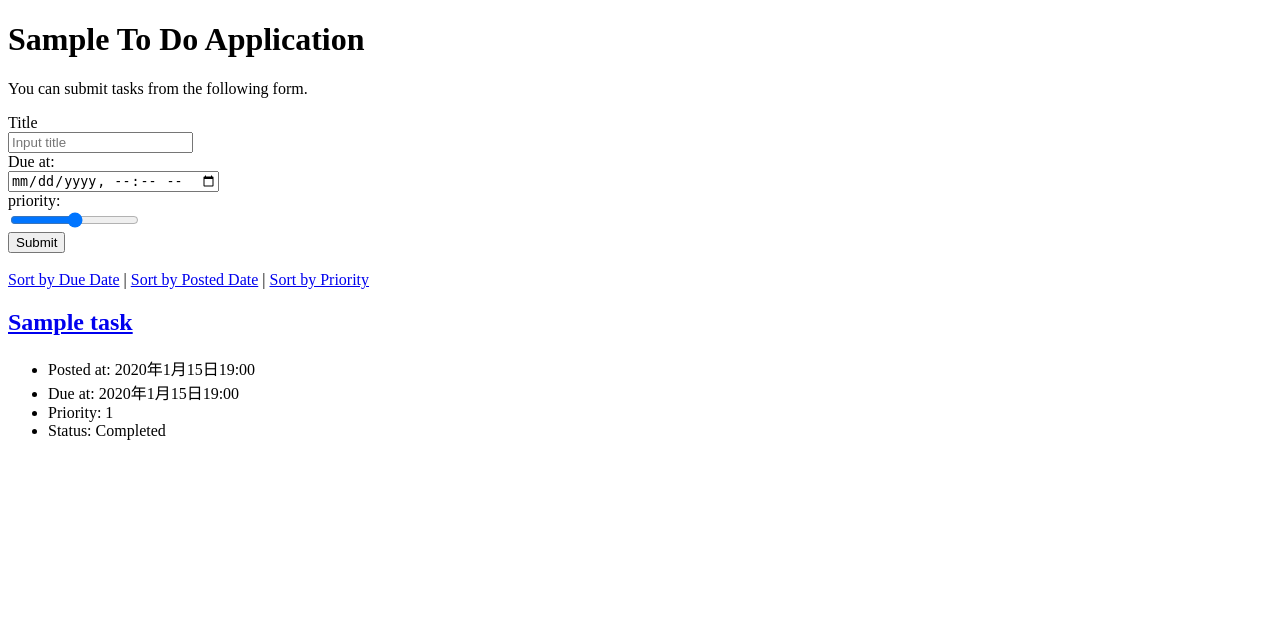
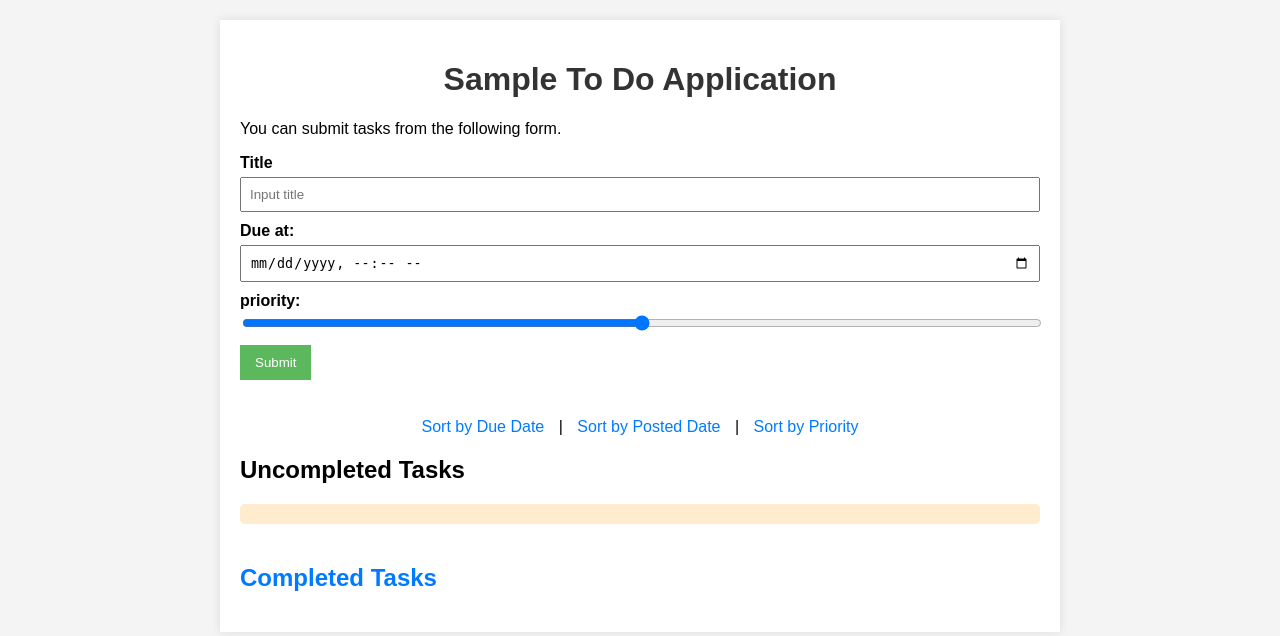
Before and after one commit to Matsuri9/django-test-exercise, a Django app: page / in a window 1280 px wide. Shown: the top 636 px of the page. Run offline with Django 5.2, Linux system fonts and the light colour scheme; tables that the repository leaves empty hold one stand-in row (values such as "Sample post").

Commit message:
add: isCompleted ?&regarding CSS

```diff
--- a/todo/templates/todo/index.html
+++ b/todo/templates/todo/index.html
@@ -6,12 +6,24 @@
     <title>To Do Application</title>
     <meta charset="UTF-8">
     <meta name="author" content="INIAD">
+    <link rel="stylesheet" href="{% static 'css/index.css' %}">
+    <script>
+        function toggleCompletedTasks() {
+            var completedTasks = document.getElementById('completed-tasks');
+            if (completedTasks.style.display === 'none') {
+                completedTasks.style.display = 'block';
+            } else {
+                completedTasks.style.display = 'none';
+            }
+        }
+    </script>
 </head>
 
 <body>
+    <div class="container">
         <h1>Sample To Do Application</h1>
         <p>You can submit tasks from the following form.</p>
-    <form action="{% url 'index' %}" method="post">
+        <form action="{% url 'index' %}" method="post" class="task-form">
             {% csrf_token %}
             <div>
                 <label for="titleInput">Title</label><br>
@@ -31,15 +43,17 @@
         </form>
         <br>
 
-    <div>
+        <div class="sort-links">
             <a href="{% url 'index' %}?order=due">Sort by Due Date</a> |
             <a href="{% url 'index' %}?order=post">Sort by Posted Date</a> |
             <a href="{% url 'index' %}?order=priority">Sort by Priority</a>
         </div>
 
-    {% for task in tasks %}
-    <div class="text">
-      <h2><a href="{% url 'detail' task.id %}">{{ task.title }}</a></h2>
+        <h2>Uncompleted Tasks</h2>
+        <div class="task-list uncompleted-tasks">
+            {% for task in uncompleted_tasks %}
+            <div class="task">
+                <h3><a href="{% url 'detail' task.id %}">{{ task.title }}</a></h3>
                 <ul>
                     <li>Posted at: {{ task.posted_at }}</li>
                     {% if task.due_at %}
@@ -50,14 +64,35 @@
                     {% else %}
                     <li>Priority: unspecified </li>
                     {% endif %}
-        {% if task.completed %}
-        <li>Status: Completed</li>
-        {% else %}
                     <li>Status: Not Completed</li>
-        {% endif %}
                 </ul>
             </div>
             {% endfor %}
+        </div>
+
+        <h2>
+            <a href="javascript:void(0)" class="toggle-button" onclick="toggleCompletedTasks()">Completed Tasks</a>
+        </h2>
+        <div id="completed-tasks" class="task-list completed-tasks" style="display: none;">
+            {% for task in completed_tasks %}
+            <div class="task">
+                <h3><a href="{% url 'detail' task.id %}">{{ task.title }}</a></h3>
+                <ul>
+                    <li>Posted at: {{ task.posted_at }}</li>
+                    {% if task.due_at %}
+                    <li>Due at: {{ task.due_at }}</li>
+                    {% endif %}
+                    {% if task.priority %}
+                    <li>Priority: {{ task.priority }}</li>
+                    {% else %}
+                    <li>Priority: unspecified </li>
+                    {% endif %}
+                    <li>Status: Completed</li>
+                </ul>
+            </div>
+            {% endfor %}
+        </div>
+    </div>
 </body>
 
 </html>
--- a/todo/views.py
+++ b/todo/views.py
@@ -10,24 +10,26 @@ def index(request):
         task = Task(title=request.POST['title'], due_at=make_aware(parse_datetime(request.POST['due_at'])), priority=int(request.POST['priority']))
         task.save()
 
-    if request.GET.get('order') == 'due':
-        tasks = Task.objects.order_by('due_at')
-
-    elif request.GET.get('order') == 'priority':
-        tasks = Task.objects.order_by('-priority')
-
+    order_by = request.GET.get('order', 'posted_at')
+    if order_by == 'due':
+        uncompleted_tasks = Task.objects.filter(completed=False).order_by('due_at')
+        completed_tasks = Task.objects.filter(completed=True).order_by('due_at')
+    elif order_by == 'priority':
+        uncompleted_tasks = Task.objects.filter(completed=False).order_by('-priority')
+        completed_tasks = Task.objects.filter(completed=True).order_by('-priority')
     else:
-        tasks = Task.objects.order_by('-posted_at')
+        uncompleted_tasks = Task.objects.filter(completed=False).order_by('-posted_at')
+        completed_tasks = Task.objects.filter(completed=True).order_by('-posted_at')
 
     context = {
-        'tasks': tasks
+        'uncompleted_tasks': uncompleted_tasks,
+        'completed_tasks': completed_tasks,
     }
     return render(request, 'todo/index.html', context)
 
 def detail(request, task_id):
     try:
         task = Task.objects.get(pk=task_id)
-
     except Task.DoesNotExist:
         raise Http404("Task does not exist")
 
@@ -44,7 +46,6 @@ def delete(request, task_id):
         raise Http404("Task does not exist")
     task.delete()
     return redirect(index)
-
 
 def update(request, task_id):
     try:
@@ -65,9 +66,9 @@ def update(request, task_id):
 
 def close(request, task_id):
     try:
-        task=Task.objects.get(pk=task_id)
+        task = Task.objects.get(pk=task_id)
     except Task.DoesNotExist:
         raise Http404("Task does not exist")
-    task.completed=True
+    task.completed = True
     task.save()
     return redirect(index)
```
Lines whose indentation alone changed are shown as unchanged.
